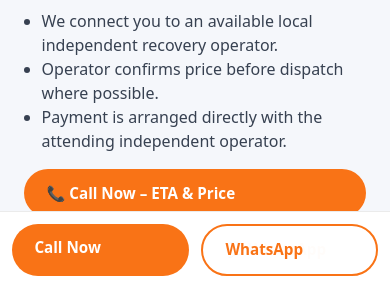
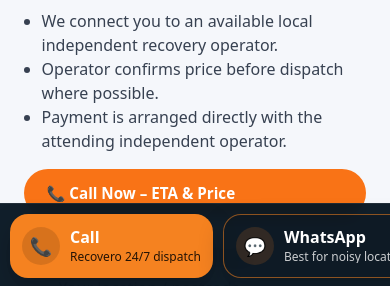
Before and after one commit to dxk8dxk54q-ship-it/Recovero, a plain HTML site: page index.html in a window 390 px wide. Shown: the part 556-842 px from the top of the page. Drawn offline with Linux system fonts and the light colour scheme.

Commit message:
Unify mobile sticky CTA tray across site and PPC

```diff
--- a/assets/js/site.js
+++ b/assets/js/site.js
@@ -1,16 +1,29 @@
 document.addEventListener("DOMContentLoaded", () => {
-  if (window.location.pathname.endsWith("/call-now.html")) {
+  if (window.location.pathname.endsWith("/call-now.html") || document.querySelector(".sticky-cta")) {
     return;
   }
 
   const sticky = document.createElement("div");
-  sticky.className = "site-sticky";
+  sticky.className = "sticky-cta";
   sticky.setAttribute("role", "navigation");
   sticky.setAttribute("aria-label", "Quick contact");
   sticky.innerHTML = `
-    <div class="site-sticky__row">
-      <a class="btn btn-primary" id="ctaCallSticky" href="tel:+447366302341">Call Now</a>
-      <a class="btn btn-outline" id="ctaWhatsAppSticky" href="https://wa.me/447366302341?text=Hi%20Recovero%2C%20I%20need%20recovery.%20Location%2Fpostcode%3A%20____%20.%20Vehicle%3A%20____%20.%20Issue%3A%20____%20." target="_blank" rel="noopener">WhatsApp</a>
+    <div class="sticky-cta__inner">
+      <a id="ctaCallSticky" class="sticky-cta__btn sticky-cta__btn--call" href="tel:+447366302341">
+        <span class="sticky-cta__icon" aria-hidden="true">📞</span>
+        <span class="sticky-cta__text">
+          <span class="sticky-cta__title">Call</span>
+          <span class="sticky-cta__sub">Recovero 24/7 dispatch</span>
+        </span>
+      </a>
+
+      <a id="ctaWhatsAppSticky" class="sticky-cta__btn sticky-cta__btn--wa" href="https://wa.me/447366302341?text=Hi%20Recovero%2C%20I%20need%20recovery.%20Location%2Fpostcode%3A%20____%20.%20Vehicle%3A%20____%20.%20Issue%3A%20____%20." target="_blank" rel="noopener">
+        <span class="sticky-cta__icon" aria-hidden="true">💬</span>
+        <span class="sticky-cta__text">
+          <span class="sticky-cta__title">WhatsApp</span>
+          <span class="sticky-cta__sub">Best for noisy locations / if you can’t talk.</span>
+        </span>
+      </a>
     </div>
   `;
 
--- a/script.js
+++ b/script.js
@@ -23,18 +23,30 @@ document.addEventListener('DOMContentLoaded', function () {
       '/privacy.html'
     ];
 
-    if (excluded.indexOf(path) !== -1 || document.querySelector('.site-sticky')) {
+    if (excluded.indexOf(path) !== -1 || document.querySelector('.sticky-cta')) {
       return;
     }
 
     var sticky = document.createElement('div');
-    sticky.className = 'site-sticky';
-    sticky.setAttribute('role', 'group');
-    sticky.setAttribute('aria-label', 'Quick contact options');
+    sticky.className = 'sticky-cta';
+    sticky.setAttribute('role', 'navigation');
+    sticky.setAttribute('aria-label', 'Quick contact');
     sticky.innerHTML =
-      '<div class="site-sticky__row">' +
-      '<a href="tel:+447366302341" class="btn btn-primary">📞 Call Now</a>' +
-      '<a href="https://wa.me/447366302341?text=Hi%20Recovero%2C%20I%20need%20recovery.%20Location%2Fpostcode%3A%20____%20.%20Vehicle%3A%20____%20.%20Issue%3A%20____%20." class="btn btn-outline" target="_blank" rel="noopener">💬 WhatsApp</a>' +
+      '<div class="sticky-cta__inner">' +
+      '<a id="ctaCallSticky" class="sticky-cta__btn sticky-cta__btn--call" href="tel:+447366302341">' +
+      '<span class="sticky-cta__icon" aria-hidden="true">📞</span>' +
+      '<span class="sticky-cta__text">' +
+      '<span class="sticky-cta__title">Call</span>' +
+      '<span class="sticky-cta__sub">Recovero 24/7 dispatch</span>' +
+      '</span>' +
+      '</a>' +
+      '<a id="ctaWhatsAppSticky" class="sticky-cta__btn sticky-cta__btn--wa" href="https://wa.me/447366302341?text=Hi%20Recovero%2C%20I%20need%20recovery.%20Location%2Fpostcode%3A%20____%20.%20Vehicle%3A%20____%20.%20Issue%3A%20____%20." target="_blank" rel="noopener">' +
+      '<span class="sticky-cta__icon" aria-hidden="true">💬</span>' +
+      '<span class="sticky-cta__text">' +
+      '<span class="sticky-cta__title">WhatsApp</span>' +
+      '<span class="sticky-cta__sub">Best for noisy locations / if you can’t talk.</span>' +
+      '</span>' +
+      '</a>' +
       '</div>';
 
     sticky.querySelector('a[href^="tel:"]').addEventListener('click', function () {
--- a/style.css
+++ b/style.css
@@ -744,35 +744,105 @@ form {
 
 /* Site-wide sticky contact bar (mobile) */
 
-.site-sticky {
+.sticky-cta{
   position: fixed;
   left: 0;
   right: 0;
   bottom: 0;
   z-index: 9999;
-  padding: 12px 12px calc(12px + env(safe-area-inset-bottom));
-  background: rgba(255, 255, 255, 0.98);
-  border-top: 1px solid rgba(0, 0, 0, 0.08);
+  padding: 10px 10px calc(10px + env(safe-area-inset-bottom));
+  background: rgba(8, 22, 35, 0.96);
+  border-top: 1px solid rgba(255,255,255,0.08);
+  backdrop-filter: blur(8px);
 }
 
-.site-sticky__row {
+.sticky-cta__inner{
+  max-width: 720px;
+  margin: 0 auto;
   display: grid;
   grid-template-columns: 1fr 1fr;
-  gap: 12px;
-  max-width: 720px;
-  margin: 0 auto;
+  gap: 10px;
 }
 
-@media (min-width: 769px) {
-  .site-sticky {
-    display: none;
-  }
+.sticky-cta__btn{
+  display: flex;
+  align-items: center;
+  gap: 10px;
+  padding: 12px 12px;
+  border-radius: 18px;
+  text-decoration: none;
+  min-height: 54px;
+  box-shadow: 0 10px 24px rgba(0,0,0,0.25);
+}
+
+.sticky-cta__icon{
+  width: 38px;
+  height: 38px;
+  display: inline-flex;
+  align-items: center;
+  justify-content: center;
+  border-radius: 999px;
+  font-size: 18px;
+  flex: 0 0 auto;
+}
+
+.sticky-cta__text{
+  display: flex;
+  flex-direction: column;
+  line-height: 1.1;
+  min-width: 0;
+}
+
+.sticky-cta__title{
+  font-weight: 800;
+  font-size: 16px;
+  color: #ffffff;
+}
+
+.sticky-cta__sub{
+  font-size: 12px;
+  color: rgba(255,255,255,0.78);
+  margin-top: 3px;
+  white-space: nowrap;
+  overflow: hidden;
+  text-overflow: ellipsis;
+}
+
+.sticky-cta__btn--call{
+  background: #f58220;
+}
+
+.sticky-cta__btn--call .sticky-cta__icon{
+  background: rgba(0,0,0,0.12);
+  color: #ffffff;
+}
+
+.sticky-cta__btn--call .sticky-cta__sub{
+  color: rgba(0,0,0,0.85);
+}
+
+.sticky-cta__btn--call .sticky-cta__title{
+  color: #ffffff;
+}
+
+.sticky-cta__btn--wa{
+  background: rgba(0,0,0,0.15);
+  border: 1px solid rgba(245,130,32,0.55);
+}
+
+.sticky-cta__btn--wa .sticky-cta__icon{
+  background: rgba(245,130,32,0.15);
+  color: #ffffff;
+}
+
+@media (min-width: 769px){
+  .sticky-cta{ display:none; }
 }
 
 body.has-sticky main,
 body.has-sticky .main,
-body.has-sticky .container {
-  padding-bottom: 110px;
+body.has-sticky .container{
+  padding-bottom: 120px;
 }
 
 /* PPC landing page */
@@ -851,44 +921,10 @@ body.has-sticky .container {
   color: #6b7280;
 }
 
-/* Sticky call bar (mobile focus) */
-
-.ppc-sticky {
-  position: fixed;
-  left: 0;
-  right: 0;
-  bottom: 0;
-  z-index: 9999;
-  padding: 12px 12px calc(12px + env(safe-area-inset-bottom));
-  background: rgba(255, 255, 255, 0.98);
-  border-top: 1px solid rgba(0, 0, 0, 0.08);
-}
-
-.ppc-sticky__row {
-  display: grid;
-  grid-template-columns: 1fr 1fr;
-  gap: 12px;
-}
-
-.ppc-sticky .btn {
-  text-align: center;
-}
-
 .ppc-disclaimer {
   margin-top: 0.9rem;
 }
 
-@media (min-width: 769px) {
-  .ppc-sticky {
-    display: none;
-  }
-}
-
-@media (max-width: 768px) {
-  .ppc-landing main {
-    padding-bottom: calc(110px + env(safe-area-inset-bottom));
-  }
-}
 
 /* Responsive tweaks */
 
```
Also changed, not shown: call-now.html (+18 -5 lines).
